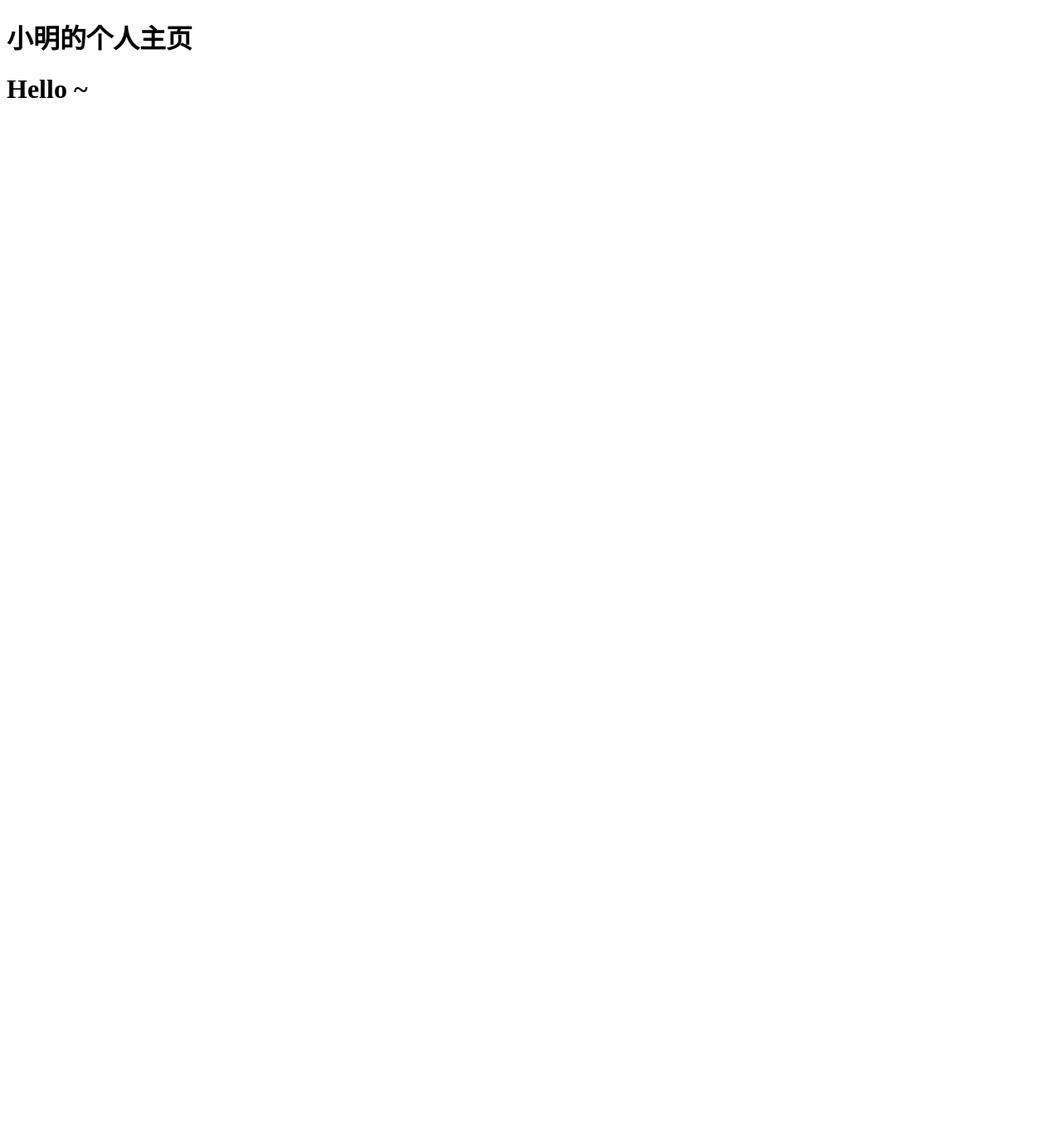
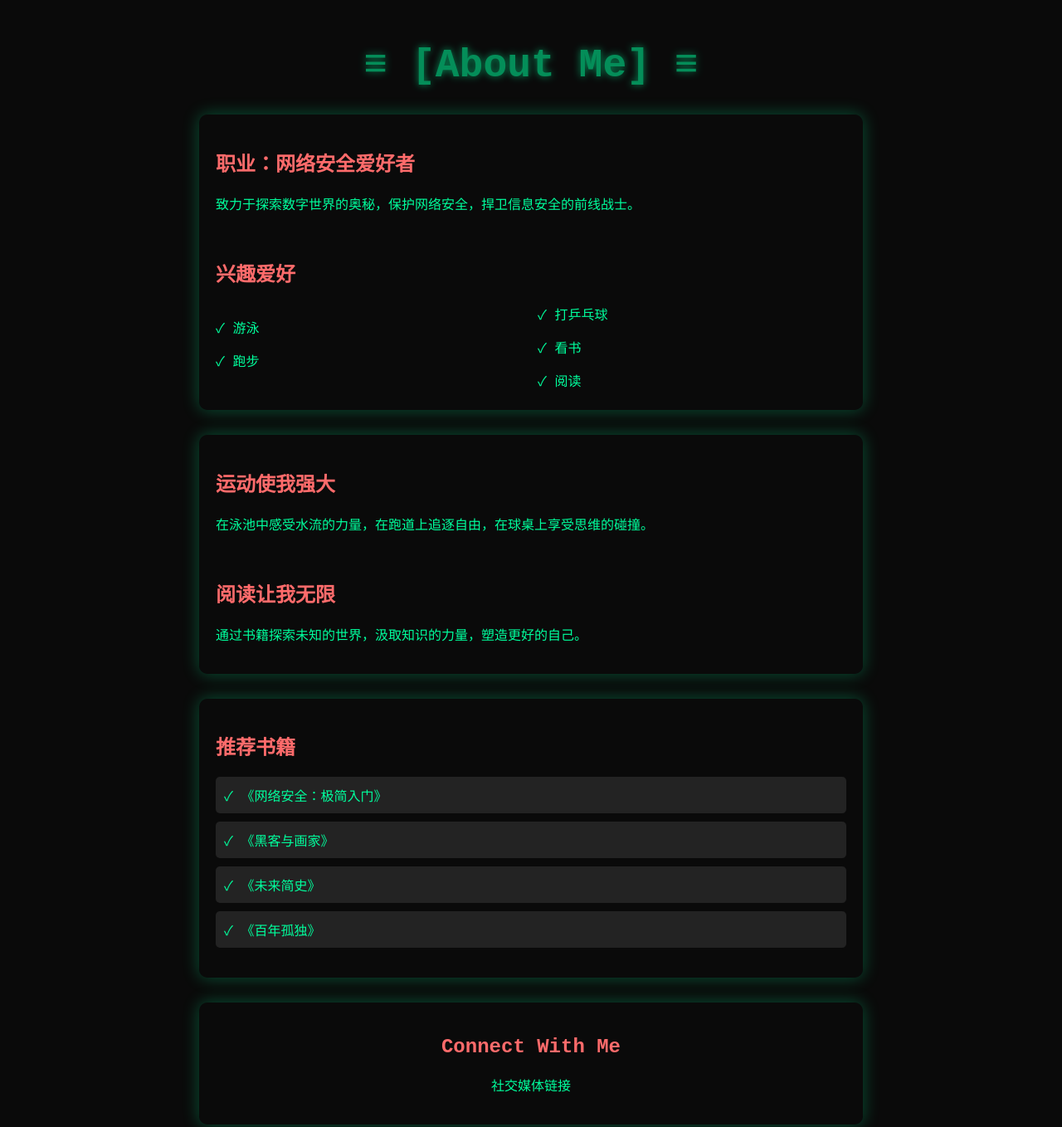
Before and after one commit to zzgxpyy/zzgxpyy.github.io, a plain HTML site: page index.html in a window 1280 px wide. Shown: the top 1358 px of the page at 83% size. Before the commit the page ends 800 px from the top, so only its background shows below. Drawn offline with Linux system fonts and the light colour scheme.

Commit message:
Update index.html

```diff
--- a/index.html
+++ b/index.html
@@ -1,11 +1,99 @@
 <!DOCTYPE html>
-<html lang="en">
+<html>
 <head>
-    <meta charset="UTF-8">
-    <title>小明</title>
+    <title>About Me</title>
+    <style>
+        body {
+            background-color: #0a0a0a;
+            color: #00ff9d;
+            font-family: 'Courier New', Courier, monospace;
+            margin: 0;
+            padding: 20px;
+        }
+        .container {
+            max-width: 800px;
+            margin: 0 auto;
+        }
+        h1 {
+            font-size: 3em;
+            text-align: center;
+            text-shadow: 0 0 10px #00ff9d;
+            animation: flash 1.5s infinite;
+        }
+        @keyframes flash {
+            0% { opacity: 1; }
+            50% { opacity: 0.5; }
+            100% { opacity: 1; }
+        }
+        .section {
+            margin: 30px 0;
+            padding: 20px;
+            background-color: rgba(10, 10, 10, 0.5);
+            border-radius: 10px;
+            box-shadow: 0 0 20px rgba(0, 255, 157, 0.3);
+        }
+        h2 {
+            font-size: 1.5em;
+            color: #ff6b6b;
+        }
+        .hobby-list {
+            list-style-type: none;
+            padding: 0;
+            column-count: 2;
+        }
+        .book-list {
+            list-style-type: none;
+            padding: 0;
+            margin-top: 20px;
+        }
+        .book-item {
+            margin: 10px 0;
+            padding: 10px;
+            background-color: rgba(255, 255, 255, 0.1);
+            border-radius: 5px;
+        }
+    </style>
 </head>
 <body>
-    <h1>小明的个人主页</h1>
-    <h1>Hello ~</h1>
+    <div class="container">
+        <h1> ≡ [About Me] ≡ </h1>
+
+        <div class="section">
+            <h2>职业：网络安全爱好者</h2>
+            <p>致力于探索数字世界的奥秘，保护网络安全，捍卫信息安全的前线战士。</p>
+            <br>
+            <h2>兴趣爱好</h2>
+            <div class="hobby-list">
+                <p>✓ 游泳</p>
+                <p>✓ 跑步</p>
+                <p>✓ 打乒乓球</p>
+                <p>✓ 看书</p>
+                <p>✓ 阅读</p>
+            </div>
+        </div>
+
+        <div class="section">
+            <h2>运动使我强大</h2>
+            <p>在泳池中感受水流的力量，在跑道上追逐自由，在球桌上享受思维的碰撞。</p>
+            <br>
+            <h2>阅读让我无限</h2>
+            <p>通过书籍探索未知的世界，汲取知识的力量，塑造更好的自己。</p>
+        </div>
+
+        <div class="section">
+            <h2>推荐书籍</h2>
+            <ul class="book-list">
+                <li class="book-item">✓ 《网络安全：极简入门》</li>
+                <li class="book-item">✓ 《黑客与画家》</li>
+                <li class="book-item">✓ 《未来简史》</li>
+                <li class="book-item">✓ 《百年孤独》</li>
+            </ul>
+        </div>
+
+        <div class="section" style="text-align: center;">
+            <h2>Connect With Me</h2>
+            <p>社交媒体链接</p>
+        </div>
+    </div>
 </body>
 </html>
```
